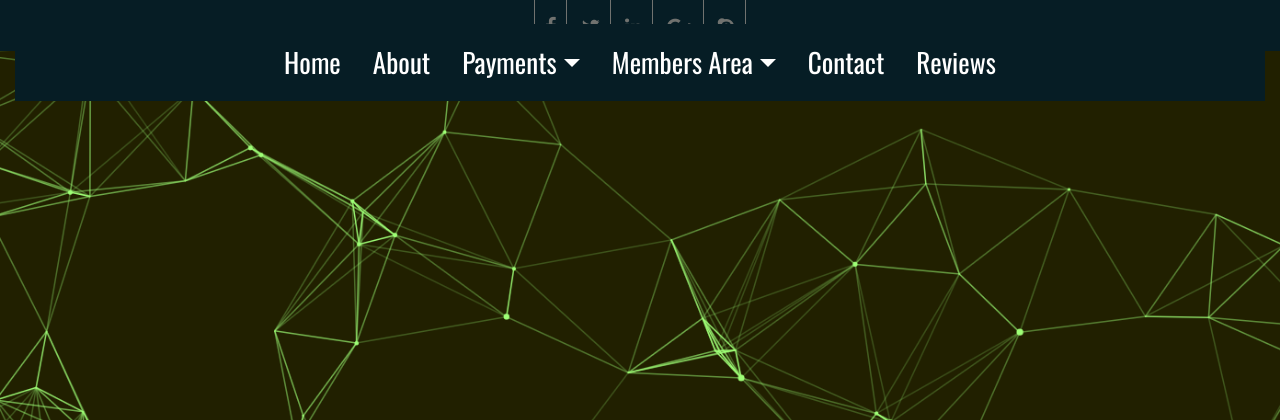
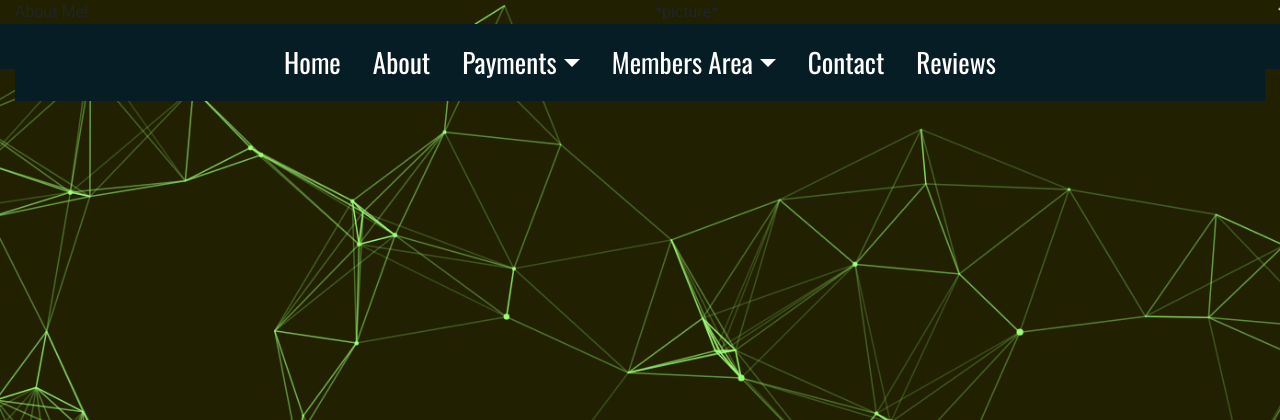
Before and after one commit to jackcrosbie/p5-graphic-design-project, a Django app: page /about/ in a window 1280 px wide. Shown: the top 420 px of the page. Run offline with Django 4.2, Linux system fonts and the light colour scheme; some libraries are stand-ins or nearby versions.

Commit message:
styled footer and put to bottom of each page using full-page class

```diff
--- a/contact/templates/contact/contact.html
+++ b/contact/templates/contact/contact.html
@@ -2,7 +2,7 @@
 {% load static %}
 
 {% block content %}
-<div class="container-fluid text-white">
+<div class="container-fluid text-white full-page">
     <div class="row">
         <div class="col">
             <h2 class="d-flex justify-content-center" id="headings">Get in Touch</h1>
--- a/home/templates/home/about.html
+++ b/home/templates/home/about.html
@@ -1,2 +1,40 @@
 {% extends "base.html" %}
 {% load static %}
+
+{% block content %}
+<div class="container-fluid">
+    <div class="row">
+        <div class="col col-md-6">
+            About Me!
+        </div>
+        <div class="col col-md-6">
+            *picture*
+        </div>
+    </div>
+    <div class="col">
+
+    </div>
+    <div class="col">
+
+    </div>
+</div>
+</div>
+<div class="container-fluid">
+    <div class="row">
+        <div class="col">
+
+        </div>
+        <div class="col">
+
+        </div>
+    </div>
+    <div class="row">
+        <div class="col">
+
+        </div>
+        <div class="col">
+
+        </div>
+    </div>
+</div>
+{% endblock %}
--- a/home/templates/home/index.html
+++ b/home/templates/home/index.html
@@ -11,7 +11,7 @@
 {% endblock %}
 
 {% block content %}
-<div class="container-fluid">
+<div class="container-fluid full-page">
     <div class="row align-self-center">
         <div class="col" id="homepage-link">
             <h4>
--- a/payments/templates/payments/quotes.html
+++ b/payments/templates/payments/quotes.html
@@ -2,7 +2,7 @@
 {% load static %}
 
 {% block content %}
-<div class="container-fluid text-white">
+<div class="container-fluid text-white full-page">
     <div class="row">
         <div class="col">
             <h2 class="d-flex justify-content-center" id="headings">Get in Touch</h1>
--- a/reviews/templates/reviews/reviews.html
+++ b/reviews/templates/reviews/reviews.html
@@ -2,7 +2,7 @@
 {% load static %}
 
 {% block content %}
-<div class="container-fluid text-white">
+<div class="container-fluid text-white full-page">
     <div class="row">
         <div class="col">
             <h2 class="d-flex justify-content-center" id="headings">Get in Touch</h1>
--- a/static/css/base.css
+++ b/static/css/base.css
@@ -8,6 +8,11 @@ body {
     background: url('/media/cool-background.png') no-repeat center center fixed;
     background-size: cover;
     font-family: 'Roboto', sans-serif;
+}
+
+.full-page {
+    position: relative;
+    height: 95.5vh;
 }
 
 /* ------------------------- headings */
@@ -72,19 +77,15 @@ h4>a {
 
 .footer {
     background: #061D25;
-    padding: 10px 0;
+    width: 100%;
+    position: absolute;
 }
 
 .footer a {
     color: #70726F;
-    font-size: 20px;
-    padding: 10px;
-    border-right: 1px solid #70726F;
+    font-size: 30px;
+    padding-left: 20px;
     transition: all .5s ease;
-}
-
-.footer a:first-child {
-    border-left: 1px solid #70726F;
 }
 
 .footer a:hover {
```
